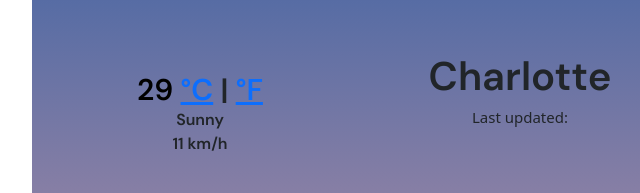
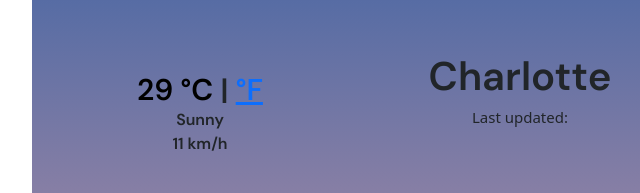
Before and after one commit to yasminesl/she-codes-plus-weather-app, a plain HTML site: page index.html in a window 1280 px wide. Shown: the part 147-340 px from the top of the page, 120-760 px from the left. Drawn offline with nearby package versions, Linux system fonts and the light colour scheme; no server answers.

Commit message:
added active variable

```diff
--- a/src/styles.css
+++ b/src/styles.css
@@ -90,3 +90,7 @@ li:first-letter {
   text-align: center;
   margin-left: 30px;
 }
+.active {
+  text-decoration: none;
+  color: black;
+}
```
